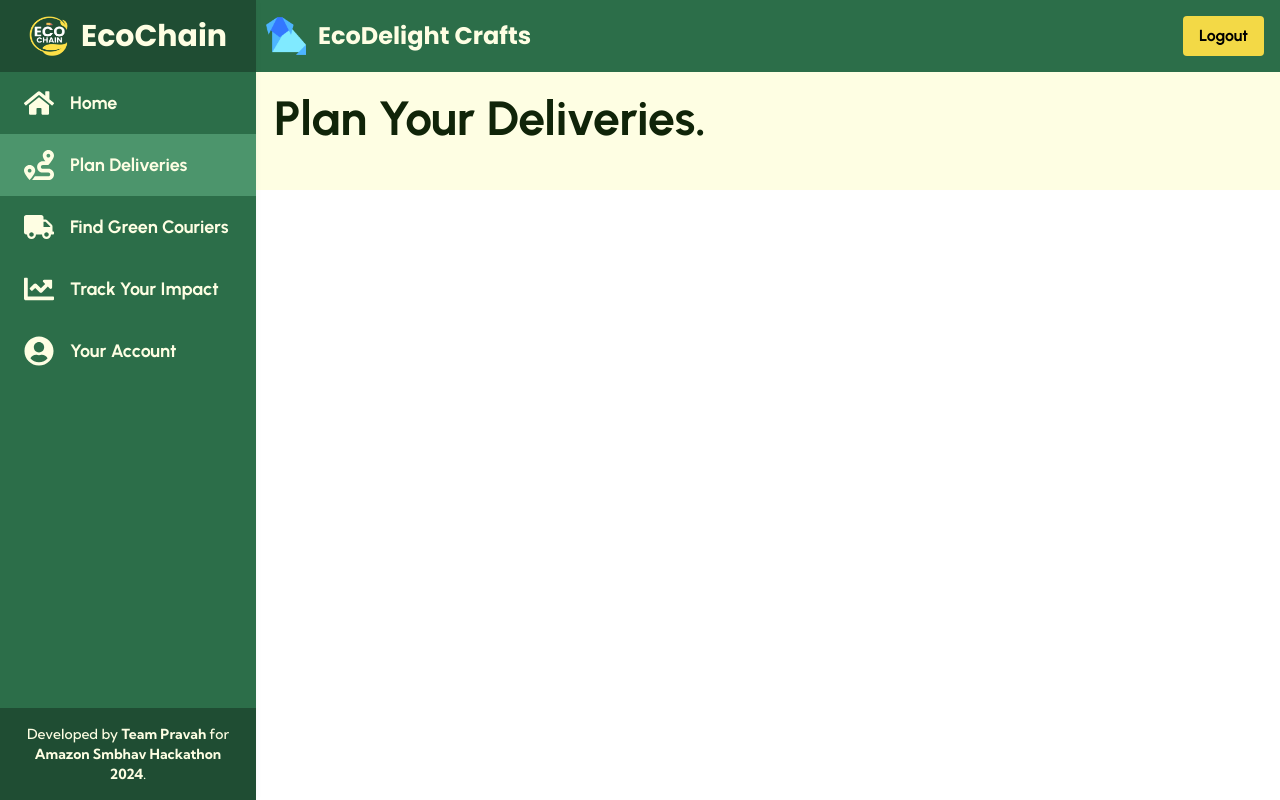
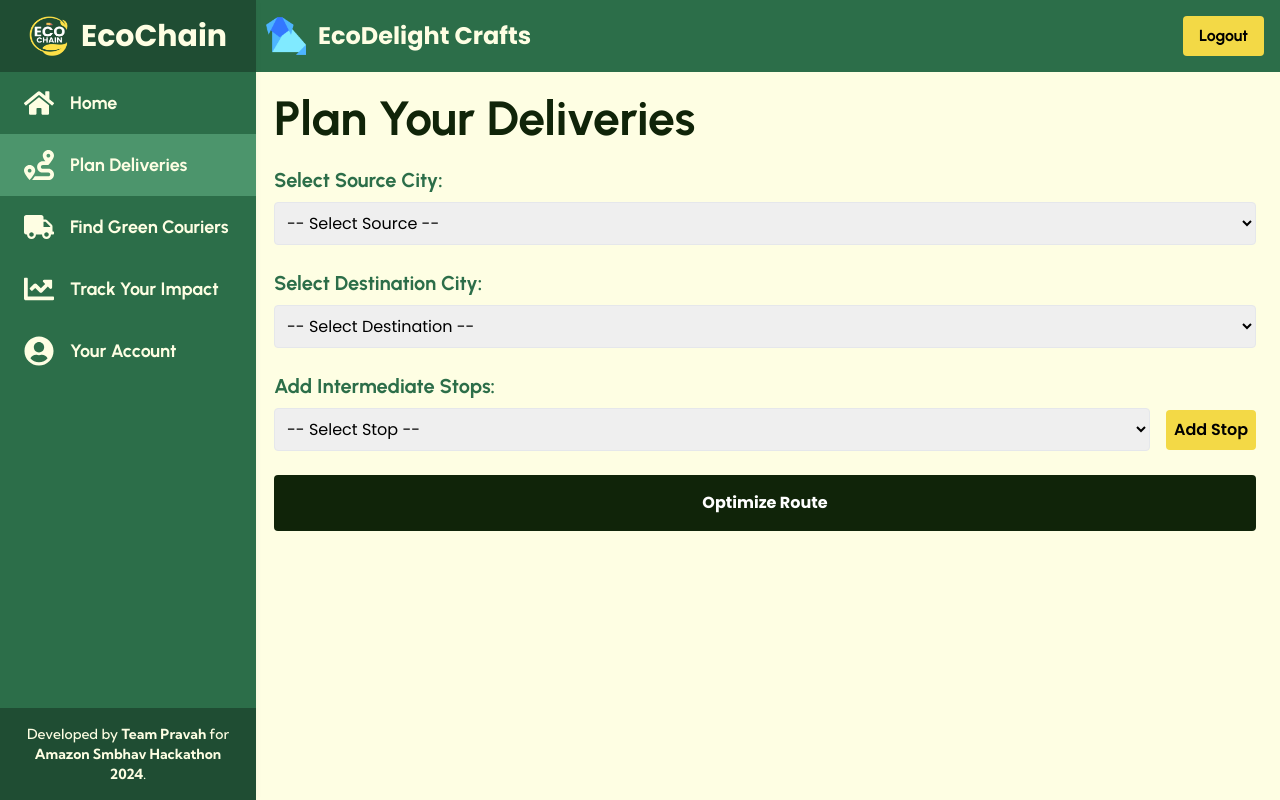
Before and after one commit to fromjyce/EcoChain, a Next.js app in the folder frontend/: page /route-optimization in a window 1280 px wide. Built offline with nearby package versions, Linux system fonts and the light colour scheme.

Commit message:
added prefinal code

```diff
--- a/frontend/pages/route-optimization.js
+++ b/frontend/pages/route-optimization.js
@@ -3,34 +3,179 @@ import Sidebar from './components/sidebar';
 import Head from "next/head";
 import { useEffect, useState } from 'react';
 import Navbar from './components/navbar';
+import Papa from 'papaparse';
 
 const RouteOptimization = () => {
   const handleLogout = () => {
     console.log("User logged out");
   };
+
   const [isClient, setIsClient] = useState(false);
+  const [cityOptions, setCityOptions] = useState([]);
+  const [selectedSource, setSelectedSource] = useState('');
+  const [selectedDestination, setSelectedDestination] = useState('');
+  const [intermediateStops, setIntermediateStops] = useState([]);
+  const [newStop, setNewStop] = useState('');
+
+  const [routeDetails, setRouteDetails] = useState(null);
+  const distanceData = [50, 100, 200, 300, 400, 500];
+  const timeData = [30, 60, 120, 150, 200];
+  const emissionsData = [5, 10, 15, 20, 25];
+
   useEffect(() => {
     setIsClient(true);
+    const fetchCities = async () => {
+      try {
+        console.log("Fetching CSV...");
+        const response = await fetch('/dataset/cities.csv');
+        const csvText = await response.text();
+        console.log("CSV fetched:", csvText);
+        Papa.parse(csvText, {
+          header: true,
+          complete: (results) => {
+            const uniqueCities = new Set();
+            results.data.forEach((row) => {
+              if (row.Origin) uniqueCities.add(row.Origin.trim());
+              if (row.Destination) uniqueCities.add(row.Destination.trim());
+            });
+            setCityOptions([...uniqueCities]);
+          },
+        });
+      } catch (error) {
+        console.error("Error fetching or parsing the CSV file", error);
+      }
+    };
+
+    fetchCities();
   }, []);
 
-    const activities = [
-        { id: 1, action: "Optimized a delivery route", time: "2 hours ago" },
-        { id: 2, action: "Reused 10 packaging items", time: "Yesterday" },
-        { id: 3, action: "Earned 50 EcoPoints", time: "2 days ago" },
-      ];
+  const handleAddStop = () => {
+    if (newStop && !intermediateStops.includes(newStop)) {
+      setIntermediateStops([...intermediateStops, newStop]);
+      setNewStop('');
+    }
+  };
+
+  const handleRemoveStop = (stop) => {
+    setIntermediateStops(intermediateStops.filter((s) => s !== stop));
+  };
+
+  const handleOptimizeRoute = () => {
+    if (selectedSource && selectedDestination) {
+      const randomDistance = distanceData[Math.floor(Math.random() * distanceData.length)];
+      const randomTime = timeData[Math.floor(Math.random() * timeData.length)];
+      const randomEmissions = emissionsData[Math.floor(Math.random() * emissionsData.length)];
+
+      setRouteDetails({
+        distance: randomDistance,
+        time: randomTime,
+        emissions: randomEmissions,
+      });
+    } else {
+      alert("Please select both source and destination.");
+    }
+  };
+
   return (
     <>
       <Head>
         <title>EcoChain | Plan Deliveries</title>
         <meta name="description" content="Empowering SMBs with sustainable logistics solutions." />
       </Head>
-      <div className='content'>
-      <div className="flex">
+      <div className="content">
+        <div className="flex h-screen">
           <Sidebar />
           <div className="bg-[#fefee3ff] flex-1">
             <Navbar smbName="EcoDelight Crafts" logoPath="/dummy/smblogo.png" onLogout={handleLogout} />
-        <div className='p-6'>
-          <h1 className="text-5xl font-bold text-[#102409] mb-6 urbanist">Plan Your Deliveries.</h1>
+            <div className="p-6">
+              <h1 className="text-5xl font-bold text-[#102409] mb-6 urbanist">Plan Your Deliveries</h1>
+
+              <div className="mb-6">
+                <label className="block text-xl font-bold mb-2 urbanist text-[#2c6e49ff]">Select Source City:</label>
+                <select
+                  value={selectedSource}
+                  onChange={(e) => setSelectedSource(e.target.value)}
+                  className="p-2 border rounded w-full poppins"
+                >
+                  <option value="">-- Select Source --</option>
+                  {cityOptions.map((city, index) => (
+                    <option key={index} value={city}>
+                      {city}
+                    </option>
+                  ))}
+                </select>
+              </div>
+
+              <div className="mb-6">
+                <label className="block text-xl font-bold mb-2 urbanist text-[#2c6e49ff]">Select Destination City:</label>
+                <select
+                  value={selectedDestination}
+                  onChange={(e) => setSelectedDestination(e.target.value)}
+                  className="p-2 border rounded w-full poppins"
+                >
+                  <option value="">-- Select Destination --</option>
+                  {cityOptions.map((city, index) => (
+                    <option key={index} value={city}>
+                      {city}
+                    </option>
+                  ))}
+                </select>
+              </div>
+
+              <div className="mb-6">
+                <label className="block text-xl font-bold mb-2 urbanist text-[#2c6e49ff]">Add Intermediate Stops:</label>
+                <div className="flex items-center">
+                  <select
+                    value={newStop}
+                    onChange={(e) => setNewStop(e.target.value)}
+                    className="p-2 border rounded flex-1 poppins"
+                  >
+                    <option value="">-- Select Stop --</option>
+                    {cityOptions.map((city, index) => (
+                      <option key={index} value={city}>
+                        {city}
+                      </option>
+                    ))}
+                  </select>
+                  <button
+                    onClick={handleAddStop}
+                    className="ml-4 p-2 bg-[#F3D946] text-black font-semibold text-[#102409] rounded poppins"
+                  >
+                    Add Stop
+                  </button>
+                </div>
+                <ul className="mt-4">
+                  {intermediateStops.map((stop, index) => (
+                    <li key={index} className="flex justify-between items-center bg-[#f4f4f4] p-2 rounded mb-2">
+                      {stop}
+                      <button
+                        onClick={() => handleRemoveStop(stop)}
+                        className="text-red-500 font-bold kumbh_sans"
+                      >
+                        Remove
+                      </button>
+                    </li>
+                  ))}
+                </ul>
+              </div>
+
+              <button
+                className="p-4 bg-[#102409] text-white rounded w-full font-bold poppins"
+                onClick={handleOptimizeRoute}
+              >
+                Optimize Route
+              </button>
+
+              {routeDetails && (
+                <div className="mt-6">
+                  <h2 className="text-3xl font-semibold urbanist text-[#102409]">Route Details</h2>
+                  <ul className="mt-2">
+                    <li className='poppins text-xl mb-1'><strong>Distance:</strong> {routeDetails.distance} km</li>
+                    <li className='poppins text-xl mb-1'><strong>Time:</strong> {routeDetails.time} minutes</li>
+                    <li className='poppins text-xl mb-1'><strong>Estimated Emissions:</strong> {routeDetails.emissions} kg CO2</li>
+                  </ul>
+                </div>
+              )}
             </div>
           </div>
         </div>
```
Lines whose indentation alone changed are shown as unchanged.
